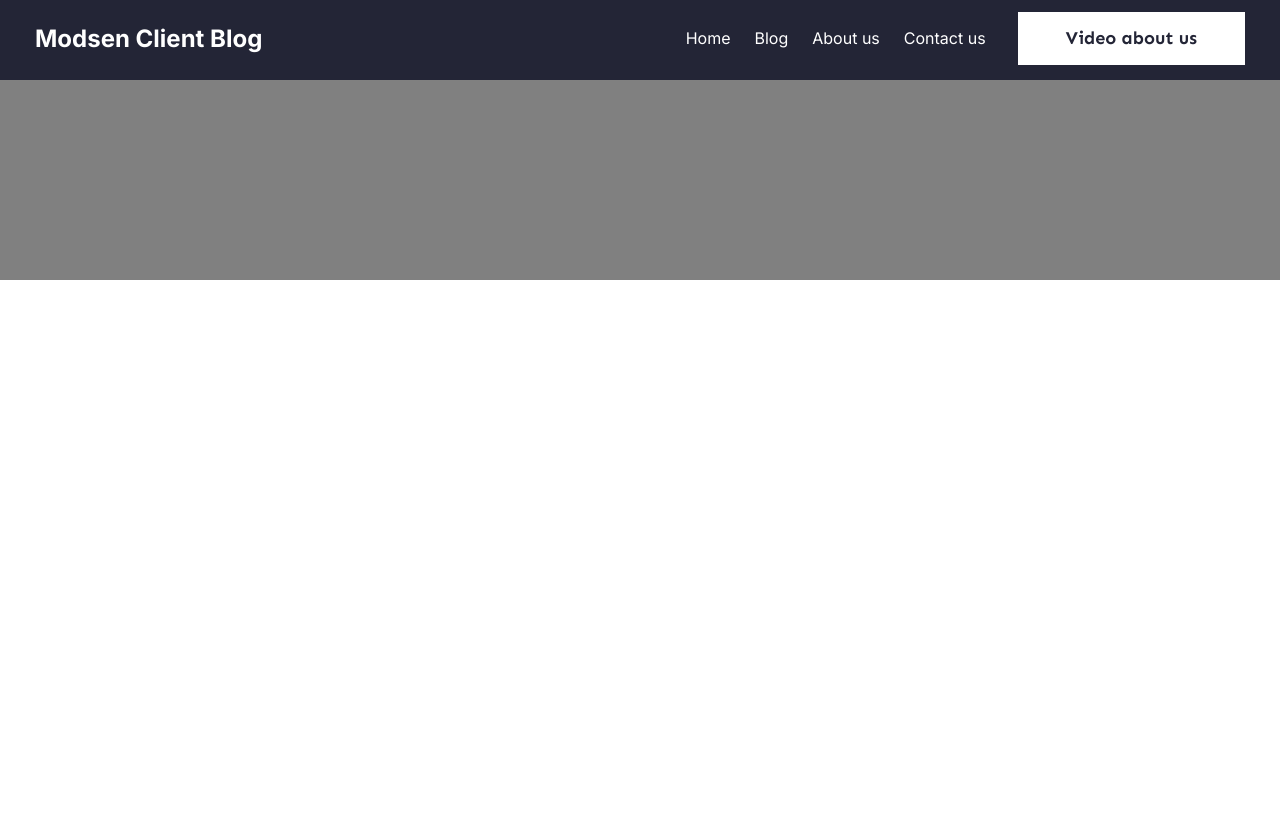
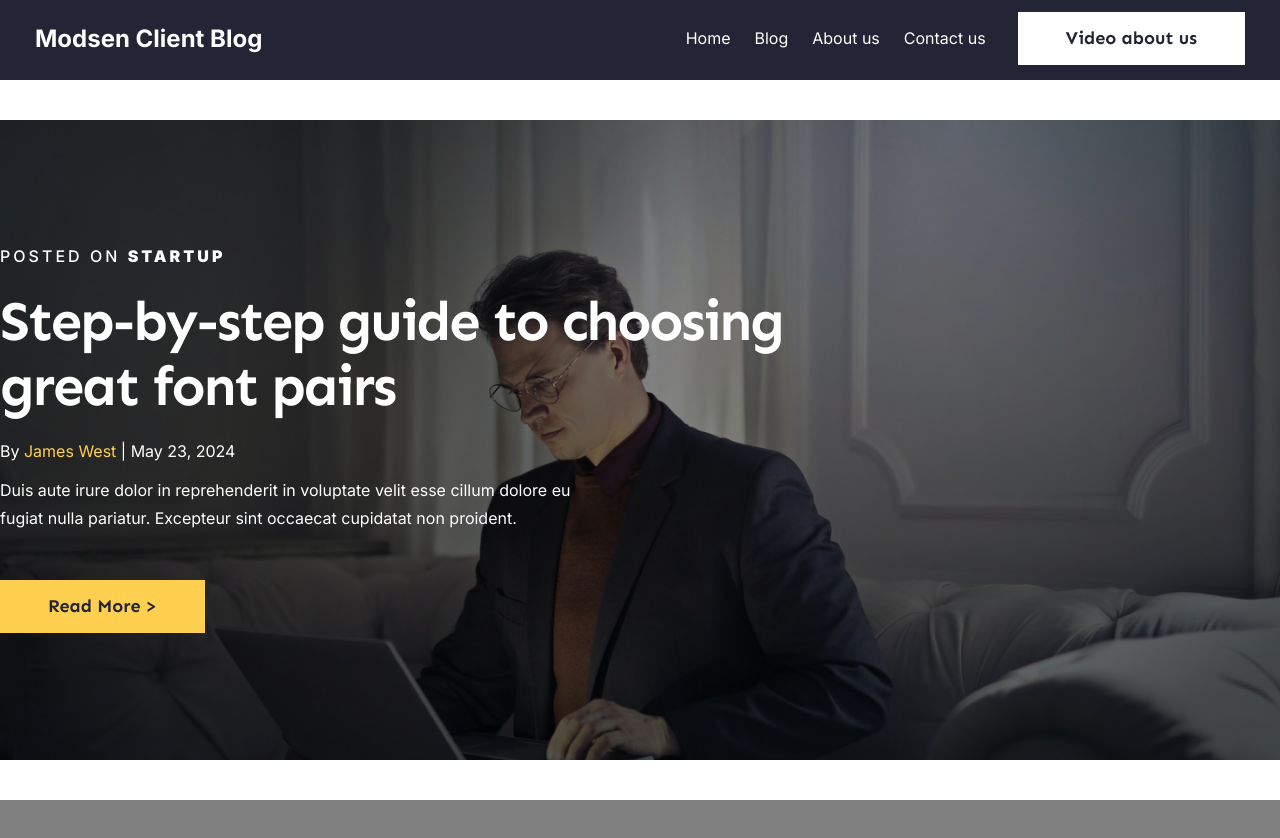
Before and after one commit to Albedo-13/client-blog, a Next.js app: page / in a window 1280 px wide. Shown: the top 838 px of the page. Before the commit the page ends 800 px from the top, so only its background shows below. Built offline with nearby package versions, Linux system fonts and the light colour scheme.

Commit message:
feat: home hero section

```diff
--- a/src/app/page.tsx
+++ b/src/app/page.tsx
@@ -1,4 +1,5 @@
 import { Header } from "@/components/header/header";
+import { HomeHero } from "@/components/home-hero/home-hero";
 
 import styles from "./page.module.scss";
 
@@ -6,6 +7,7 @@ export default function Home() {
   return (
     <>
       <Header />
+      <HomeHero />
       <div style={{ height: "200px", backgroundColor: "gray" }}></div>
     </>
   );
--- /dev/null
+++ b/src/components/home-hero/home-hero.module.scss
@@ -0,0 +1,48 @@
+@import "@/styles/variables.scss";
+
+.section {
+  min-height: 720px;
+  display: flex;
+  flex-direction: column;
+  justify-content: center;
+  color: $white;
+  background: center / 100% no-repeat
+    url("/images/man-in-black-suit-wearing-eye-glasses-sitting-on-gray-sofa-using-macbook.webp");
+}
+
+.content {
+}
+
+.title {
+  margin-top: 24px;
+  font-family: $second-family;
+  font-weight: 700;
+  font-size: $fs56;
+  letter-spacing: -0.04em;
+  max-width: 800px;
+}
+
+.subtitle {
+  font-weight: 500;
+  letter-spacing: 0.19em;
+  text-transform: uppercase;
+
+  span {
+    font-weight: 900;
+  }
+}
+
+.creds {
+  margin-top: 24px;
+
+  span {
+    color: $yellow;
+  }
+}
+
+.description {
+  max-width: 600px;
+  margin-top: 16px;
+  line-height: 175%;
+  margin-bottom: 48px;
+}
--- /dev/null
+++ b/src/components/home-hero/home-hero.tsx
@@ -0,0 +1,29 @@
+import "@/styles/globals.scss";
+
+import { PrimaryButton } from "@/libs/ui/buttons/buttons";
+
+import styles from "./home-hero.module.scss";
+
+export function HomeHero() {
+  return (
+    <section className={styles.section}>
+      <div className={styles.content}>
+        <div className="container">
+          <p className={styles.subtitle}>
+            posted on <span>startup</span>
+          </p>
+          <h1 className={styles.title}>Step-by-step guide to choosing great font pairs</h1>
+          <p className={styles.creds}>
+            By <span>James West</span> | May 23, 2024
+          </p>
+          <p className={styles.description}>
+            Duis aute irure dolor in reprehenderit in voluptate velit esse cillum dolore eu fugiat nulla pariatur.
+            Excepteur sint occaecat cupidatat non proident.
+          </p>
+
+          <PrimaryButton>{"Read More >"}</PrimaryButton>
+        </div>
+      </div>
+    </section>
+  );
+}
--- a/src/libs/ui/buttons/buttons.module.scss
+++ b/src/libs/ui/buttons/buttons.module.scss
@@ -7,6 +7,9 @@
   font-weight: 700;
   font-size: $fs18;
   transition: 0.25s all;
+  padding: 16px 48px;
+  max-height: 56px;
+  color: $denim;
 
   &:hover {
     border-radius: 8px;
@@ -14,11 +17,16 @@
   }
 }
 
+.primaryButton {
+  background-color: $yellow;
+
+  &:hover {
+    background-color: $yellow-hover;
+  }
+}
+
 .secondaryButton {
-  padding: 16px 48px;
-  max-height: 56px;
   background-color: $white;
-  color: $denim;
 
   &:hover {
     background-color: $ghost-white;
--- a/src/libs/ui/buttons/buttons.tsx
+++ b/src/libs/ui/buttons/buttons.tsx
@@ -4,8 +4,10 @@ type ButtonsProps = {
   children: React.ReactNode;
 };
 
-export function PrimaryButton() {
-  return <button>button</button>;
+// TODO: collapse
+
+export function PrimaryButton({ children }: ButtonsProps) {
+  return <button className={`${styles.button} ${styles.primaryButton}`}>{children}</button>;
 }
 
 export function SecondaryButton({ children }: ButtonsProps) {
```
Also changed, not shown: public/images/man-in-black-suit-wearing-eye-glasses-sitting-on-gray-sofa-using-macbook.webp (added), src/assets/images/man-in-black-suit-wearing-eye-glasses-sitting-on-gray-sofa-using-macbook-3772622.webp (deleted).
